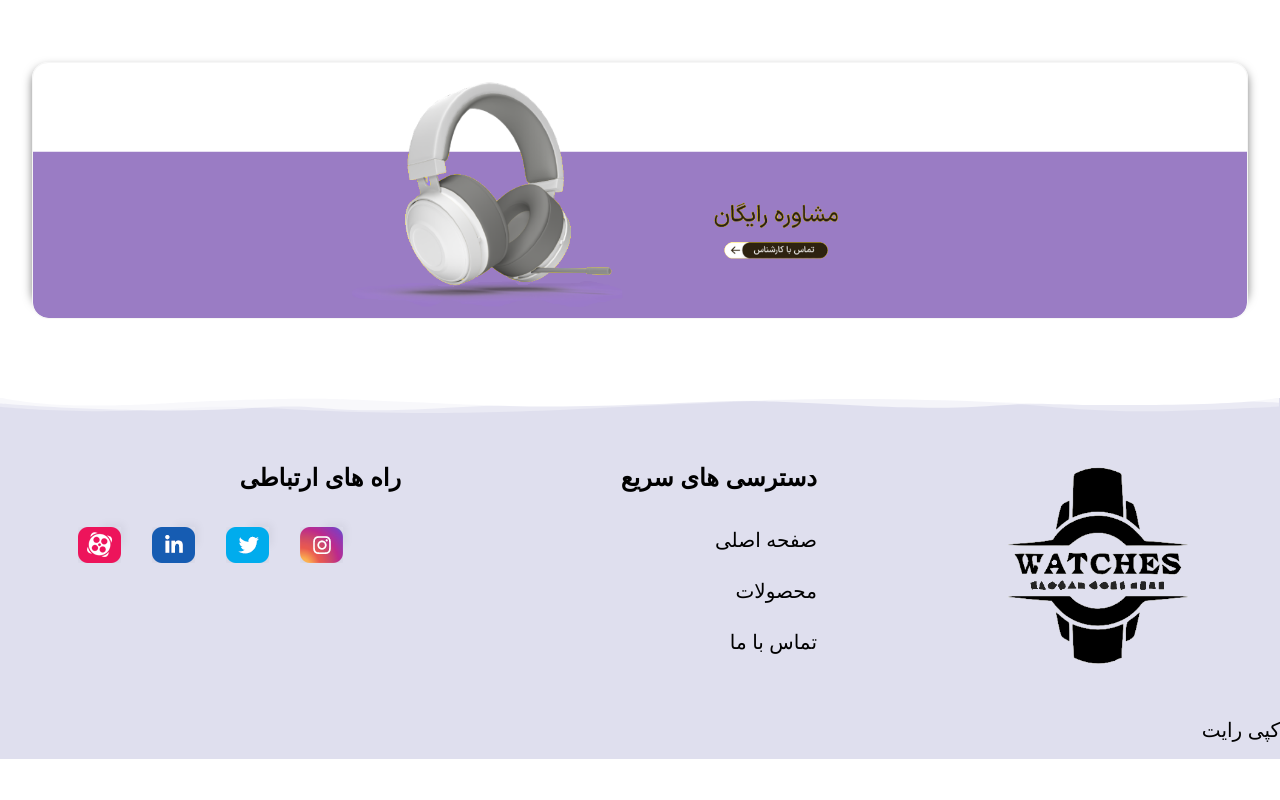
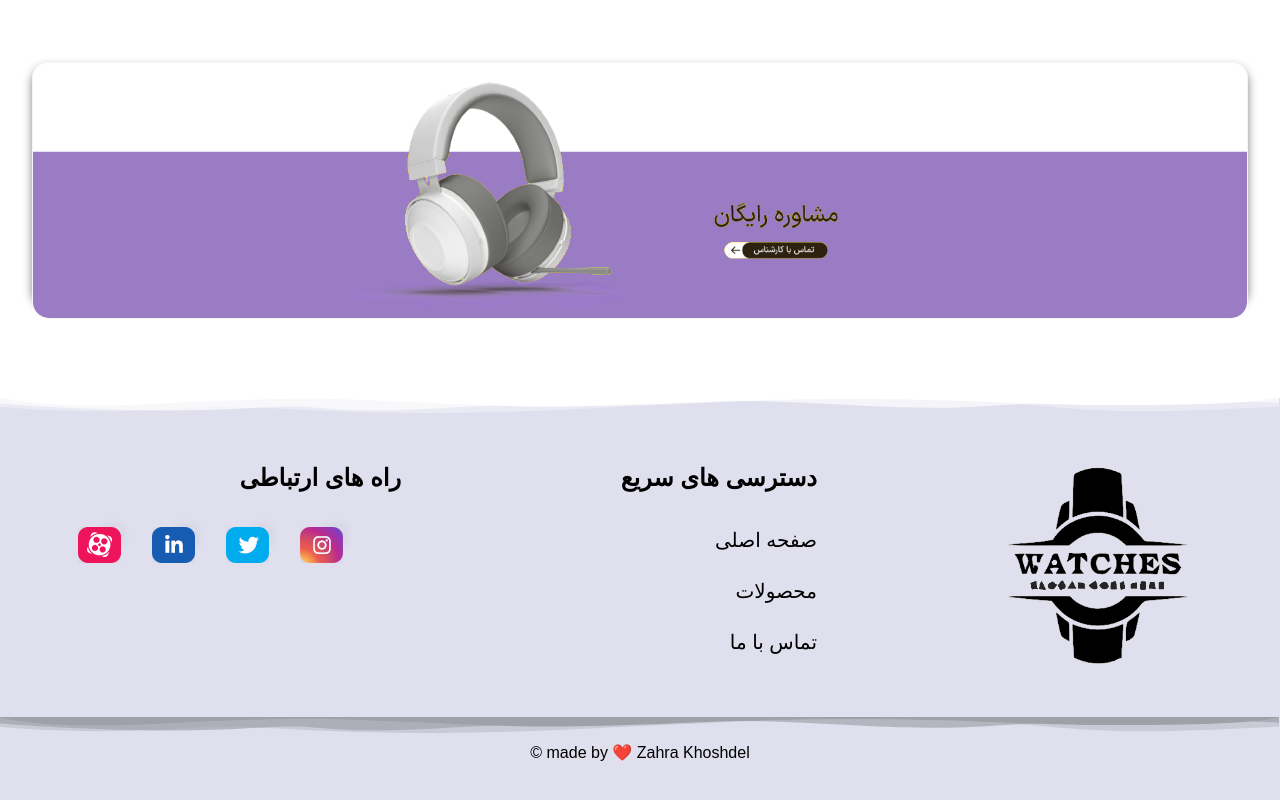
Before and after one commit to zahrakhoshdel/react-shop, a React (Create React App) app: page / in a window 1280 px wide. Shown: the part 1806-2606 px from the top of the page. Before the commit the page ends 2565 px from the top, so only its background shows below. Built offline with nearby package versions, Linux system fonts and the light colour scheme; the HTML template or start-up script is replaced by a standard one.

Commit message:
adding footer copyright

```diff
--- /dev/null
+++ b/src/components/Footer/Copyright.js
@@ -0,0 +1,18 @@
+import LineShape from "./LineShape";
+
+import classes from "./Copyright.module.css";
+
+const Copyright = () => {
+  return (
+    <div className={classes.container}>
+      <LineShape className={classes["shape-color"]} />
+      <div className={classes.copy}>
+        <div className={classes.wrap}>
+          <p>&copy; made by ❤️ Zahra Khoshdel</p>
+        </div>
+      </div>
+    </div>
+  );
+};
+
+export default Copyright;
--- /dev/null
+++ b/src/components/Footer/Copyright.module.css
@@ -0,0 +1,35 @@
+.container {
+  position: relative;
+}
+
+ .shape-color {
+  filter: invert(70%) sepia(7%) saturate(242%) hue-rotate(202deg)
+    brightness(91%) contrast(88%);
+}
+
+.copy {
+  max-width: 1200px;
+  margin-right: auto;
+  margin-left: auto;
+  display: flex;
+  width: 100%;
+  position: relative;
+  min-height: 1px;
+}
+
+.wrap {
+  padding: 1rem;
+  display: flex;
+  width: 100%;
+  flex-wrap: wrap;
+  align-items: flex-start;
+  justify-content: center;
+}
+
+.wrap p {
+  margin-top: 0.5rem;
+  margin-bottom: 1rem;
+  direction: ltr;
+  text-align: left;
+  font-size: 16px;
+}
--- a/src/components/Footer/LineShape.js
+++ b/src/components/Footer/LineShape.js
@@ -2,10 +2,15 @@ import classes from "./LineShape.module.css";
 
 import lineSahpe from "../../assets/line-shape.svg";
 
-const LineShape = () => {
+const LineShape = (props) => {
+  console.log(props.className);
   return (
     <div className={classes.shape}>
-      <img src={lineSahpe} />
+      <img
+        src={lineSahpe}
+        alt="line-shape"
+        className={`${props.className ? props.className : classes["shape-color"]}`}
+      />
     </div>
   );
 };
--- a/src/components/Footer/LineShape.module.css
+++ b/src/components/Footer/LineShape.module.css
@@ -14,5 +14,8 @@
   position: relative;
   left: 50%;
   transform: translateX(-50%);
+}
+
+ .shape-color {
   filter: brightness(0) invert(1);
 }
--- a/src/components/Layout/MainFooer.js
+++ b/src/components/Layout/MainFooer.js
@@ -1,11 +1,16 @@
 import Footer from "../Footer/Footer";
+import Copyright from "../Footer/Copyright";
 import classes from "./MainFooer.module.css";
 
 const MainFooer = () => {
   return (
     <footer className={classes.footer}>
-      <section className={classes["footer-main"]}><Footer/></section>
-      <section className={classes.copyright}>کپی رایت</section>
+      <section className={classes["footer-main"]}>
+        <Footer />
+      </section>
+      <section className={classes.copyright}>
+        <Copyright />
+      </section>
     </footer>
   );
 };
--- a/src/components/Layout/MainFooer.module.css
+++ b/src/components/Layout/MainFooer.module.css
@@ -1,33 +1,20 @@
 .footer {
   background-color: rgb(223, 223, 238);
   display: block;
-
   width: 100%;
-
   left: 0;
   bottom: 0;
   right: 0;
-
   margin-top: 6rem;
 }
 
 .footer-main {
   position: relative;
-
-  /* width: 100%; */
-  /* padding-right: 15px;
-  padding-left: 15px;
-  margin-right: auto;
-  margin-left: auto; */
 }
 
 .copyright {
-  /* border-top: 1px solid #fff; */
-  padding: 15px 0;
-
+  padding: 1rem 0;
   width: 100%;
-  /* padding-right: 15px;
-  padding-left: 15px; */
   margin-right: auto;
   margin-left: auto;
 }
```
Lines whose indentation alone changed are shown as unchanged.
